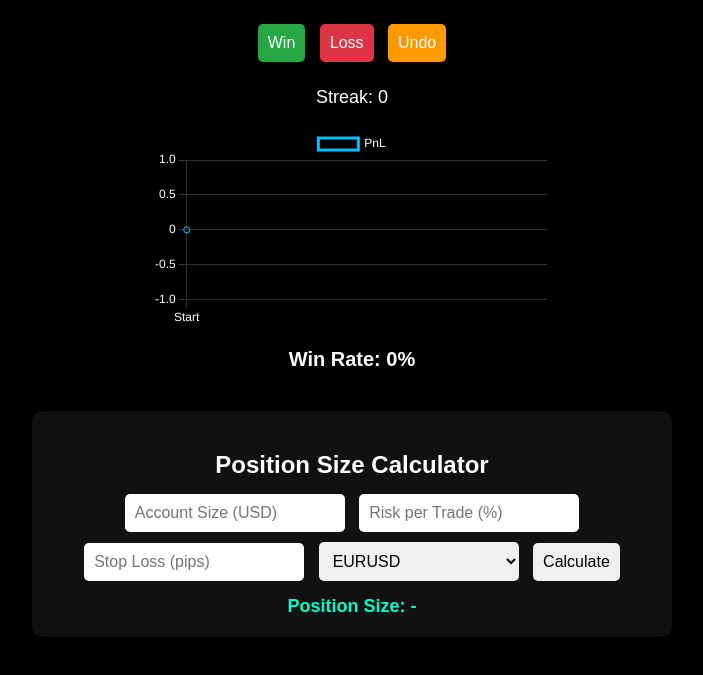
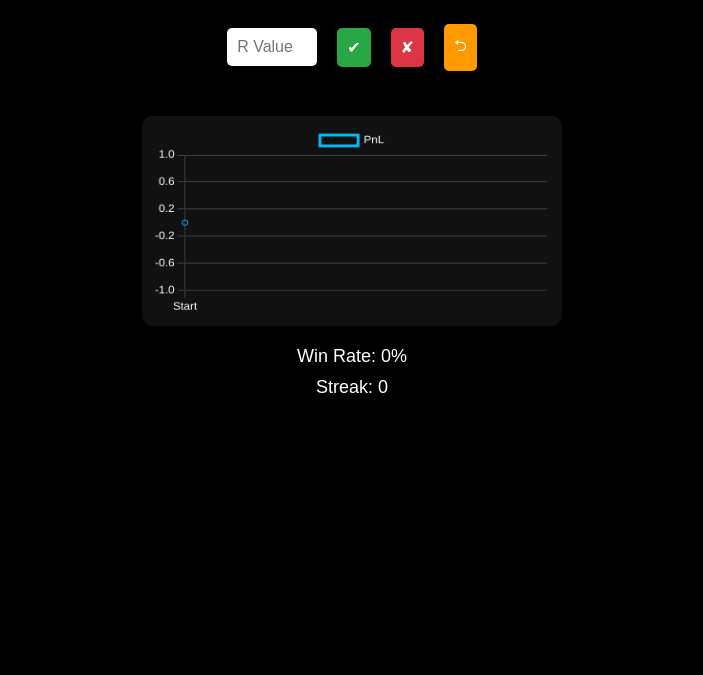
Before and after one commit to enigma-sim-fx/enigma, a plain HTML site: page index.html in a window 1280 px wide. Shown: the part 89-764 px from the top of the page, without its empty margins (288-991 px from the left). Drawn offline with nearby package versions, Linux system fonts and the light colour scheme.

Commit message:
index.html

```diff
--- a/index.html
+++ b/index.html
@@ -1,118 +1,127 @@
 <!DOCTYPE html>
 <html lang="en">
 <head>
-  <meta charset="UTF-8" />
+  <meta charset="UTF-8">
   <title>ENIGMA</title>
   <script src="https://cdn.jsdelivr.net/npm/chart.js"></script>
   <script src="https://cdn.jsdelivr.net/npm/canvas-confetti@1.5.1/dist/confetti.browser.min.js"></script>
   <style>
     body {
+      background: #000;
+      color: #fff;
       font-family: Arial, sans-serif;
       text-align: center;
       padding: 20px;
-      background: #000;
-      color: #fff;
     }
-    button, input, select {
+
+    button, input {
       padding: 10px;
       font-size: 16px;
       margin: 5px;
       border-radius: 5px;
       border: none;
     }
-    input, select {
-      width: 200px;
-    }
+
     .win-btn { background: #28a745; color: white; }
     .loss-btn { background: #dc3545; color: white; }
     .undo-btn { background: #ff9900; color: white; }
-    .buttons { margin-bottom: 20px; }
+
+    .buttons {
+      margin-bottom: 20px;
+      display: flex;
+      justify-content: center;
+      align-items: center;
+      gap: 10px;
+      flex-wrap: wrap;
+    }
+
+    #rInput {
+      width: 70px;
+      text-align: center;
+    }
+
     .bubble-container {
       display: flex;
       justify-content: center;
       flex-wrap: wrap;
+      gap: 6px;
       margin: 20px 0;
-      gap: 8px;
     }
+
     .bubble {
-      width: 25px;
-      height: 25px;
+      width: 20px;
+      height: 20px;
       border-radius: 50%;
       opacity: 0;
       transform: scale(0.5);
       animation: pop 0.3s forwards;
     }
+
     .bubble.win { background-color: #28a745; }
     .bubble.loss { background-color: #dc3545; }
+
     @keyframes pop {
       to {
         opacity: 1;
         transform: scale(1);
       }
     }
+
     canvas {
       max-width: 600px;
       margin: 20px auto;
+      background: #111;
+      border-radius: 10px;
+      padding: 10px;
     }
-    .streak { margin: 10px 0; font-size: 18px; }
-    .winrate-box { font-size: 20px; font-weight: bold; margin-top: 10px; }
-    .calc-container {
-      background: #111;
+
+    .streak, .winrate-box {
+      font-size: 18px;
+      margin-top: 10px;
+    }
+
+    #popup {
+      position: fixed;
+      top: 30%;
+      left: 50%;
+      transform: translate(-50%, -50%);
+      background: #000;
+      border: 2px solid #fff;
       padding: 20px;
-      margin-top: 40px;
       border-radius: 10px;
-      max-width: 600px;
-      margin-left: auto;
-      margin-right: auto;
+      display: none;
+      z-index: 9999;
+      width: 300px;
+      box-shadow: 0 0 10px #fff;
     }
-    .calc-container h2 {
-      margin-bottom: 10px;
-    }
-    .calc-result {
-      margin-top: 10px;
-      font-size: 18px;
-      font-weight: bold;
-      color: #00ffcc;
+
+    #popup p {
+      margin: 0;
     }
   </style>
 </head>
 <body>
+
   <h1>ENIGMA</h1>
 
   <div class="buttons">
-    <button class="win-btn" onclick="logTrade(true)">Win</button>
-    <button class="loss-btn" onclick="logTrade(false)">Loss</button>
-    <button class="undo-btn" onclick="undoLastTrade()">Undo</button>
+    <input type="number" id="rInput" step="0.1" placeholder="R Value">
+    <button class="win-btn" onclick="logTrade(true)">✔</button>
+    <button class="loss-btn" onclick="logTrade(false)">✘</button>
+    <button class="undo-btn" onclick="undoLastTrade()">⮌</button>
   </div>
 
-  <div class="streak" id="streakDisplay">Streak: 0</div>
+  <div class="bubble-container" id="bubbleContainer"></div>
 
   <canvas id="pnlChart" width="400" height="200"></canvas>
   <div class="winrate-box" id="winRateBox">Win Rate: 0%</div>
+  <div class="streak" id="streakDisplay">Streak: 0</div>
 
-  <!-- Position Size Calculator -->
-  <div class="calc-container">
-    <h2>Position Size Calculator</h2>
-    <input type="number" id="accountSize" placeholder="Account Size (USD)">
-    <input type="number" id="riskPercent" placeholder="Risk per Trade (%)">
-    <input type="number" id="stopLoss" placeholder="Stop Loss (pips)">
-    <select id="pair">
-      <option value="EURUSD">EURUSD</option>
-      <option value="GBPUSD">GBPUSD</option>
-      <option value="AUDUSD">AUDUSD</option>
-      <option value="USDCAD">USDCAD</option>
-      <option value="USDJPY">USDJPY</option>
-    </select>
-    <button onclick="calculatePositionSize()">Calculate</button>
-    <div class="calc-result" id="calcResult">Position Size: -</div>
-  </div>
-
-  <!-- Bubble Display Section (Below calculator) -->
-  <div class="bubble-container" id="bubbleContainer"></div>
-
-  <!-- Sounds -->
+  <audio id="cheerSound" src="https://assets.mixkit.co/sfx/download/mixkit-cheering-crowd-loud-481.wav"></audio>
   <audio id="winSound" src="https://assets.mixkit.co/sfx/download/mixkit-achievement-bell-600.wav"></audio>
   <audio id="lossSound" src="https://assets.mixkit.co/sfx/download/mixkit-wrong-answer-fail-notification-946.wav"></audio>
+
+  <div id="popup"><p id="popupMessage"></p></div>
 
   <script>
     let pnlData = [0];
@@ -122,8 +131,23 @@
     let lossStreak = 0;
     let tradeHistory = [];
 
-    const ctx = document.getElementById('pnlChart').getContext('2d');
-    const chart = new Chart(ctx, {
+    const popupMessagesLoss = [
+      "Take a breath. Reset your mind.",
+      "Losses are part of the game. Stay focused.",
+      "Chill. You've got this.",
+      "Step back, then step up stronger.",
+      "Breathe. Regain clarity."
+    ];
+
+    const popupMessagesWin = [
+      "Great consistency — stay sharp.",
+      "Keep the rhythm going.",
+      "Well played — trust your process.",
+      "Momentum is good, stay disciplined.",
+      "You're doing well — stick to the plan."
+    ];
+
+    const chart = new Chart(document.getElementById('pnlChart'), {
       type: 'line',
       data: {
         labels: pnlLabels,
@@ -136,81 +160,57 @@
         }]
       },
       options: {
-        plugins: {
-          legend: {
-            labels: { color: '#fff' }
-          }
-        },
+        plugins: { legend: { labels: { color: '#fff' } } },
         scales: {
-          x: {
-            ticks: { color: '#fff' },
-            grid: { color: '#333' }
-          },
-          y: {
-            ticks: { color: '#fff' },
-            grid: { color: '#333' }
-          }
+          x: { ticks: { color: '#fff' }, grid: { color: '#444' } },
+          y: { ticks: { color: '#fff' }, grid: { color: '#444' } }
         }
       }
     });
 
-    function saveData() {
-      localStorage.setItem('tradeHistory', JSON.stringify(tradeHistory));
-      localStorage.setItem('currentPnL', currentPnL);
-    }
-
-    function loadData() {
-      const savedHistory = JSON.parse(localStorage.getItem('tradeHistory'));
-      const savedPnL = parseInt(localStorage.getItem('currentPnL'));
-
-      if (savedHistory && !isNaN(savedPnL)) {
-        tradeHistory = savedHistory;
-        currentPnL = savedPnL;
-        pnlData = [0];
-        pnlLabels = ['Start'];
-        document.getElementById('bubbleContainer').innerHTML = '';
-        savedHistory.forEach((win, index) => {
-          const bubble = document.createElement('div');
-          bubble.classList.add('bubble', win ? 'win' : 'loss');
-          document.getElementById('bubbleContainer').appendChild(bubble);
-
-          pnlData.push(pnlData[pnlData.length - 1] + (win ? 2 : -1));
-          pnlLabels.push(`Trade ${index + 1}`);
-        });
-        chart.data.labels = pnlLabels;
-        chart.data.datasets[0].data = pnlData;
-        chart.update();
-        updateWinRate();
-        updateStreakDisplay();
-      }
+    function showPopup(messageArray) {
+      const message = messageArray[Math.floor(Math.random() * messageArray.length)];
+      const popup = document.getElementById('popup');
+      document.getElementById('popupMessage').textContent = message;
+      popup.style.display = 'block';
+      setTimeout(() => popup.style.display = 'none', 4000);
     }
 
     function logTrade(win) {
-      tradeHistory.push(win);
+      const rInput = parseFloat(document.getElementById("rInput").value) || (win ? 2 : -1);
+      const rValue = win ? Math.abs(rInput) : -Math.abs(rInput);
+
+      tradeHistory.push(rValue);
+      currentPnL += rValue;
+
       const bubble = document.createElement('div');
       bubble.classList.add('bubble', win ? 'win' : 'loss');
       document.getElementById('bubbleContainer').appendChild(bubble);
 
       if (win) {
-        currentPnL += 2;
         document.getElementById('winSound').play();
         winStreak++;
         lossStreak = 0;
       } else {
-        currentPnL -= 1;
         document.getElementById('lossSound').play();
         lossStreak++;
         winStreak = 0;
       }
 
-      if (currentPnL % 10 === 0 && currentPnL !== 0) {
-        confetti({ particleCount: 150, spread: 70, origin: { y: 0.6 } });
-        alert(`Milestone! You're at ${currentPnL}R`);
+      // Motivational popups
+      if (lossStreak === 3) showPopup(popupMessagesLoss);
+      if (winStreak === 3) {
+        showPopup(popupMessagesWin);
+        document.getElementById('cheerSound').play();
+        confetti({ particleCount: 100, spread: 70, origin: { x: 0.2, y: 0.6 } });
+        confetti({ particleCount: 100, spread: 70, origin: { x: 0.8, y: 0.6 } });
       }
 
-      updateChart();
+      pnlData.push(currentPnL);
+      pnlLabels.push(`Trade ${pnlData.length - 1}`);
+      chart.update();
+      updateWinRate();
       updateStreakDisplay();
-      updateWinRate();
       saveData();
     }
 
@@ -221,89 +221,60 @@
       const lastBubble = bubbles[bubbles.length - 1];
       if (lastBubble) lastBubble.remove();
 
-      if (lastTrade) currentPnL -= 2;
-      else currentPnL += 1;
-
+      currentPnL -= lastTrade;
       pnlData.pop();
       pnlLabels.pop();
+      winStreak = 0;
+      lossStreak = 0;
+
       chart.update();
+      updateWinRate();
       updateStreakDisplay();
-      updateWinRate();
       saveData();
     }
 
-    function updateChart() {
-      pnlData.push(currentPnL);
-      pnlLabels.push(`Trade ${pnlData.length - 1}`);
-      chart.update();
+    function updateWinRate() {
+      const total = tradeHistory.length;
+      const wins = tradeHistory.filter(r => r > 0).length;
+      const rate = total ? ((wins / total) * 100).toFixed(1) : 0;
+      document.getElementById('winRateBox').textContent = `Win Rate: ${rate}%`;
     }
 
     function updateStreakDisplay() {
-      let message = 'Streak: ';
-      if (winStreak >= 3) {
-        message += `${winStreak} Wins in a Row!`;
-      } else if (lossStreak >= 3) {
-        message += `${lossStreak} Losses...`;
-      } else {
-        message += winStreak > 0 ? `${winStreak} Win` : lossStreak > 0 ? `${lossStreak} Loss` : '0';
-      }
-      document.getElementById('streakDisplay').textContent = message;
+      document.getElementById('streakDisplay').textContent =
+        winStreak ? `Streak: ${winStreak} Win` :
+        lossStreak ? `Streak: ${lossStreak} Loss` :
+        'Streak: 0';
     }
 
-    function updateWinRate() {
-      const totalTrades = tradeHistory.length;
-      const wins = tradeHistory.filter(t => t).length;
-      const rate = totalTrades === 0 ? 0 : ((wins / totalTrades) * 100).toFixed(1);
-      document.getElementById('winRateBox').textContent = `Win Rate: ${rate}%`;
+    function saveData() {
+      localStorage.setItem('pnlData', JSON.stringify(pnlData));
+      localStorage.setItem('pnlLabels', JSON.stringify(pnlLabels));
+      localStorage.setItem('tradeHistory', JSON.stringify(tradeHistory));
+      localStorage.setItem('currentPnL', currentPnL);
     }
 
-    function saveCalcInputs() {
-      localStorage.setItem("accountSize", document.getElementById("accountSize").value);
-      localStorage.setItem("riskPercent", document.getElementById("riskPercent").value);
+    function loadData() {
+      pnlData = JSON.parse(localStorage.getItem('pnlData')) || [0];
+      pnlLabels = JSON.parse(localStorage.getItem('pnlLabels')) || ['Start'];
+      tradeHistory = JSON.parse(localStorage.getItem('tradeHistory')) || [];
+      currentPnL = parseFloat(localStorage.getItem('currentPnL')) || 0;
+
+      document.getElementById('bubbleContainer').innerHTML = '';
+      tradeHistory.forEach(r => {
+        const bubble = document.createElement('div');
+        bubble.classList.add('bubble', r > 0 ? 'win' : 'loss');
+        document.getElementById('bubbleContainer').appendChild(bubble);
+      });
+
+      chart.data.labels = pnlLabels;
+      chart.data.datasets[0].data = pnlData;
+      chart.update();
+      updateWinRate();
+      updateStreakDisplay();
     }
 
-    function loadCalcInputs() {
-      const accountSize = localStorage.getItem("accountSize");
-      const riskPercent = localStorage.getItem("riskPercent");
-
-      if (accountSize) document.getElementById("accountSize").value = accountSize;
-      if (riskPercent) document.getElementById("riskPercent").value = riskPercent;
-    }
-
-    function calculatePositionSize() {
-      const accountSize = parseFloat(document.getElementById("accountSize").value);
-      const riskPercent = parseFloat(document.getElementById("riskPercent").value);
-      const stopLoss = parseFloat(document.getElementById("stopLoss").value);
-      const pair = document.getElementById("pair").value;
-
-      if (!accountSize || !riskPercent || !stopLoss) {
-        document.getElementById("calcResult").textContent = "Please fill all fields.";
-        return;
-      }
-
-      saveCalcInputs();
-
-      const riskAmount = (accountSize * riskPercent) / 100;
-      let pipValue;
-
-      if (pair === "USDJPY") {
-        pipValue = 1000 / 150;
-      } else if (pair === "USDCAD") {
-        pipValue = 7.04;
-      } else {
-        pipValue = 10;
-      }
-
-      const lotSize = riskAmount / (stopLoss * pipValue);
-
-      document.getElementById("calcResult").textContent =
-        `Position Size: ${lotSize.toFixed(2)} lots`;
-    }
-
-    window.onload = () => {
-      loadData();
-      loadCalcInputs();
-    };
+    window.onload = loadData;
   </script>
 </body>
 </html>
```
